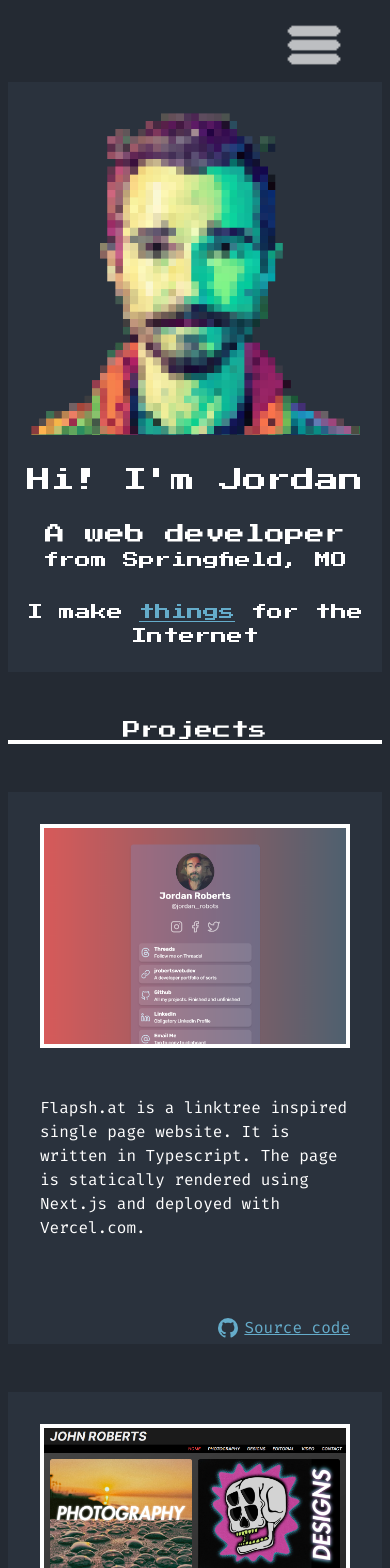
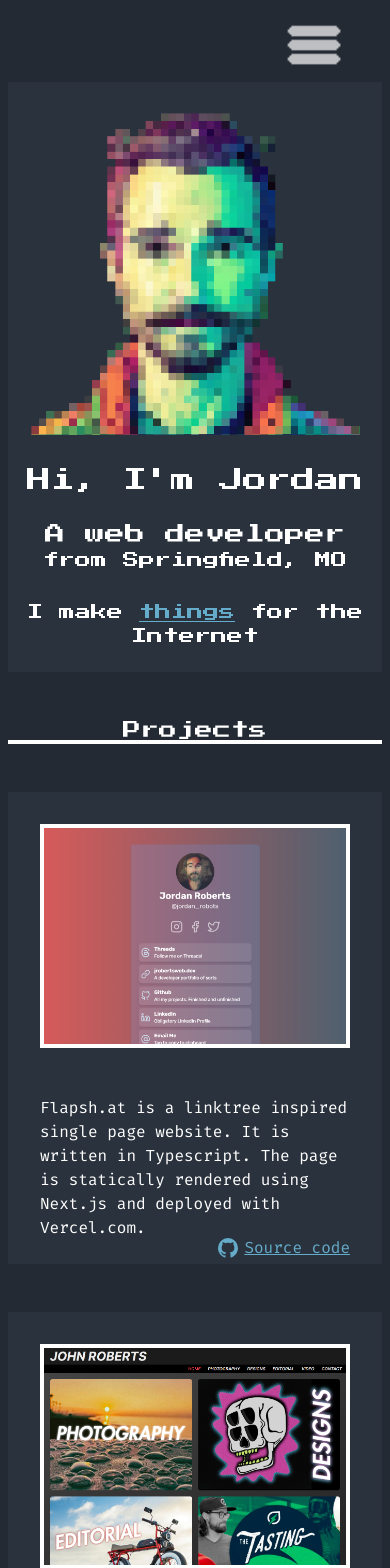
Before and after one commit to FlapShatner/portfolio-v2, a Next.js app: page / in a window 390 px wide. Shown: the top 1568 px of the page. Built offline with nearby package versions, Linux system fonts and the light colour scheme.

Commit message:
padding under project descriptions

```diff
--- a/components/hero.tsx
+++ b/components/hero.tsx
@@ -3,7 +3,7 @@ import Image from 'next/image'
 
 interface HeroProps {}
 
-const heroText = "Hi! I'm Jordan"
+const heroText = "Hi, I'm Jordan"
 
 const Hero: FC<HeroProps> = () => {
  return (
--- a/components/projects.tsx
+++ b/components/projects.tsx
@@ -27,7 +27,7 @@ const Projects: FC<ProjectsProps> = () => {
         />
        </a>
       </div>
-      <div className='lg:col-span-2 pt-4 pb-24 md:pb-4'>
+      <div className='lg:col-span-2 pt-4 pb-4 md:pb-4'>
        {project.description.map((p, i) => (
         <p
          className='text-base sm:text-lg lg:text-base xl:text-xl px-8 pb-2'
```
